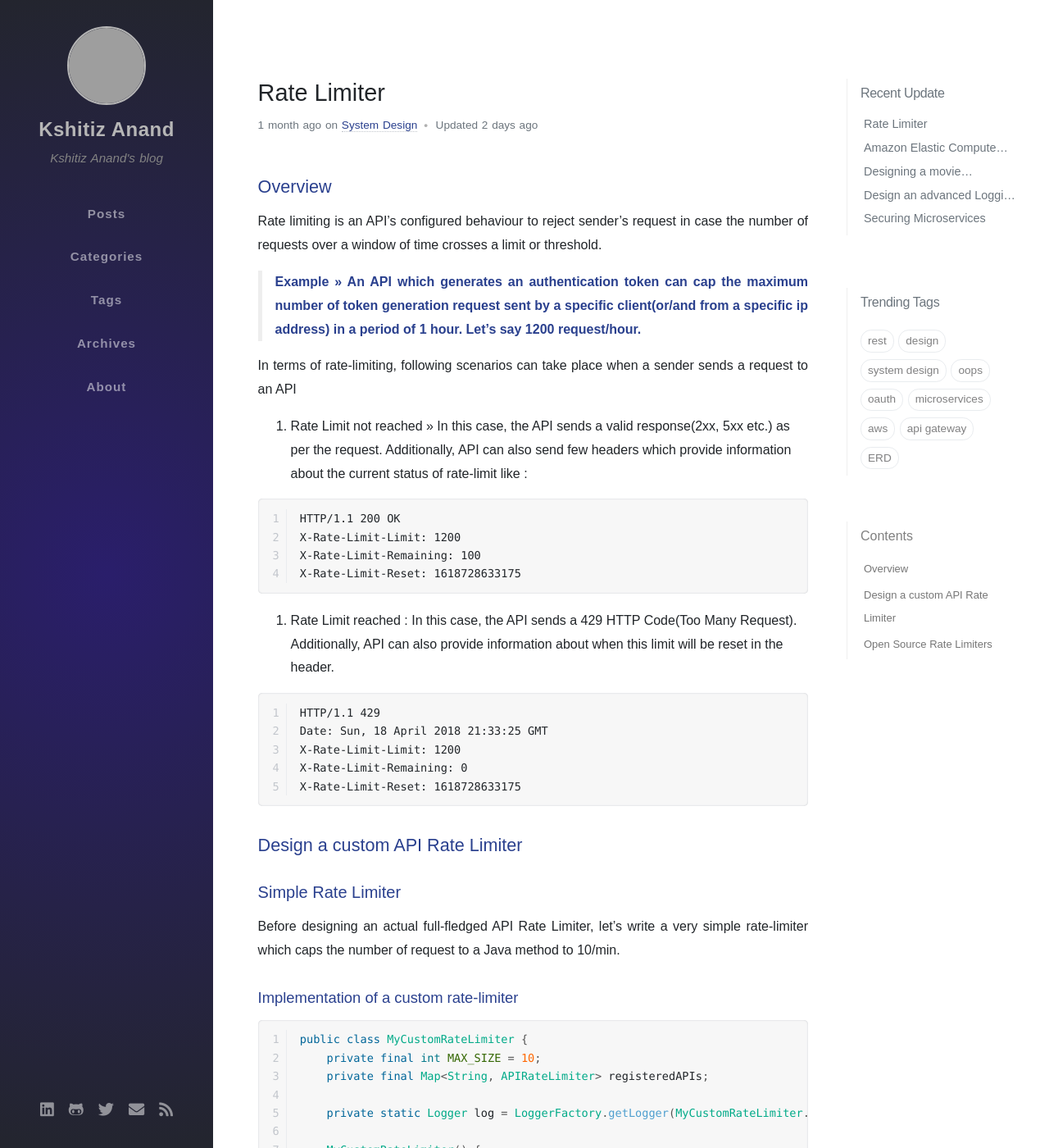
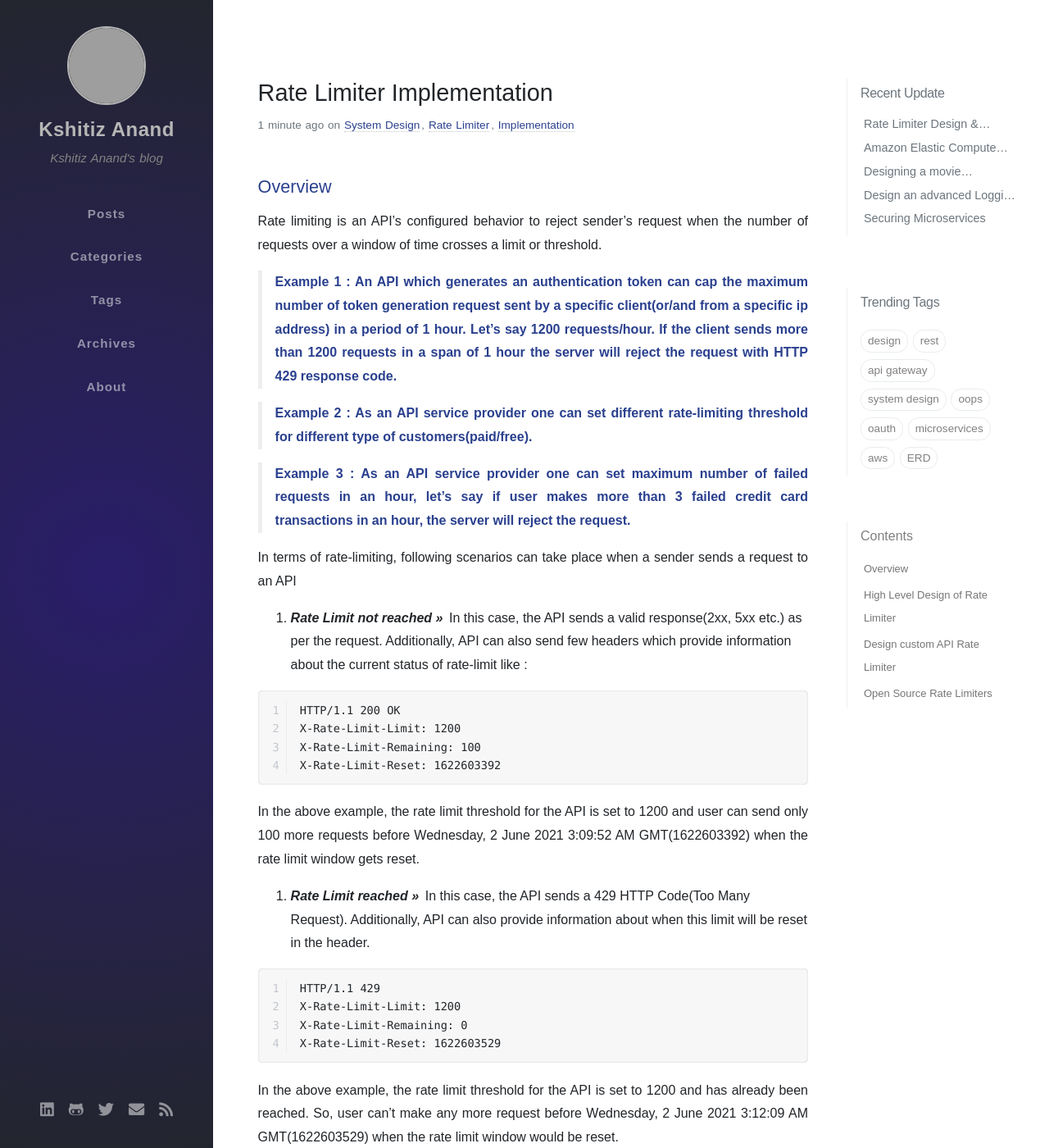
Before and after one commit to anandkshitiz/anandkshitiz.github.io, a Jekyll site: the page built from _posts/2021-05-29-ratelimiter-implementation.md, in a window 1280 px wide and 1400 px high. Shown: the whole window at 82% size. Built offline with Jekyll 4.4.1, drawn with Linux system fonts in a browser that asks for light colours; nearby versions of some CDN libraries; some web fonts are replaced; comment, search, counter and statistics services are not loaded; some of the changed text lies outside the part shown; grey boxes are pictures that could not be loaded.

Commit message:
added post

````diff
--- /dev/null
+++ b/_posts/2021-05-29-ratelimiter-design-strategy.md
@@ -0,0 +1,218 @@
+---
+title: Rate Limiter Design & Strategy
+date: 2021-05-29 08:49:30 +0530
+categories: [System Design , Rate Limiter, Design & Strategy]
+tags: [api-gateway, design]
+comments: true
+seo:
+  date_modified: 2021-05-31 20:16:51 +0530
+---
+
+## Overview
+{: .themeBlue}
+
+Rate limiting is an API's configured behavior to reject sender's request when the number of requests over a window of time crosses a limit or threshold.
+
+> **Example 1 : An API which generates an authentication token can cap the maximum number of token generation request sent by a specific client(or/and from a specific ip address) in a period of 1 hour. Let's say 1200 requests/hour. If the client sends more than 1200 requests in a span of 1 hour the server will reject the request with  HTTP 429 response code.**
+{: .themeBlue}
+
+> **Example 2 : As an API service provider one can set different rate-limiting threshold for different type of customers(paid/free).**
+{: .themeBlue}
+
+> **Example 3 : As an API service provider one can set maximum number of failed requests in an hour, let's say if user makes more than 3 failed credit card transactions in an hour, the server will reject the request.**
+{: .themeBlue}
+
+In terms of rate-limiting, following scenarios can take place when a sender sends a request to an API
+1. _**Rate Limit not reached >>**_  In this case, the API sends a valid response(2xx, 5xx etc.) as per the request. Additionally, API can also send few headers which provide information about the current status of rate-limit like :
+
+```
+HTTP/1.1 200 OK
+X-Rate-Limit-Limit: 1200
+X-Rate-Limit-Remaining: 100
+X-Rate-Limit-Reset: 1622603392
+```
+
+In the above example, the rate limit threshold for the API is set to 1200 and user can send only 100 more requests before Wednesday, 2 June 2021 3:09:52 AM GMT(1622603392) when the rate limit window gets reset.
+
+2. _**Rate Limit reached >>**_ In this case, the API sends a 429 HTTP Code(Too Many Request). Additionally, API can also provide information about when this limit will be reset in the header.
+
+```
+HTTP/1.1 429
+X-Rate-Limit-Limit: 1200
+X-Rate-Limit-Remaining: 0
+X-Rate-Limit-Reset: 1622603529
+```
+
+In the above example, the rate limit threshold for the API is set to 1200 and has already been reached. So, user can't make any more request before Wednesday, 2 June 2021 3:12:09 AM GMT(1622603529) when the rate limit window would be reset.
+
+## High Level Design of Rate Limiter
+
+
+
+## Design custom API Rate Limiter
+{: .themeBlue}
+
+### Rate Limiter for
+{: .themeBlue}
+
+Before designing an actual full-fledged API Rate Limiter, let's code for a simple rate-limiter.
+
+#### Implementation of a custom rate-limiter
+{: .themeBlue}
+
+```java
+public class MyCustomRateLimiter {
+    private final int MAX_SIZE = 100; // This caps the maximum number of APIs for which Rate Limiting can be configured by an application
+    private final Map<String, APIRateLimiter> registeredAPIs;
+
+    private static Logger log = LoggerFactory.getLogger(MyCustomRateLimiter.class);
+
+    MyCustomRateLimiter() {
+        registeredAPIs = new HashMap<>();
+    }
+
+    boolean configure(RateLimiterConfig rateLimiterConfig) {
+        // TO DO : do validation
+        if (registeredAPIs.size() < MAX_SIZE) {
+            registeredAPIs.put(rateLimiterConfig.name(), new APIRateLimiter(rateLimiterConfig));
+            return true;
+        } else {
+            return false;
+        }
+
+    }
+
+     boolean isRateLimited(String name) {
+
+        if (registeredAPIs.containsKey(name)) {
+            APIRateLimiter apiRateLimiter = registeredAPIs.get(name);
+            long currentTime = System.currentTimeMillis();
+            long timeElapsedSinceBucketStart = currentTime - apiRateLimiter.getStartTime(); // This isn't thread safe
+            log.info("Count = {}, Elapsed = {} ms", apiRateLimiter.getCount(), timeElapsedSinceBucketStart);
+            if (apiRateLimiter.getStartTime() == 0L) {
+                log.debug("Started");
+                apiRateLimiter.setStartTime(currentTime);
+                apiRateLimiter.setCount(apiRateLimiter.getCount() + 1);
+                return false;
+            } else if (timeElapsedSinceBucketStart >= apiRateLimiter.rateLimiterConfig.limitPeriodInSeconds() * 1000L) {
+                log.debug("Rate Limiting Period Time Elapsed. Resetting the count");
+                apiRateLimiter.setStartTime(currentTime);
+                apiRateLimiter.setCount(1);
+                return false;
+            } else if (timeElapsedSinceBucketStart < apiRateLimiter.rateLimiterConfig.limitPeriodInSeconds() * 1000L
+                    && apiRateLimiter.getCount() > apiRateLimiter.getRateLimiterConfig().limitForPeriod()) {
+                log.debug("Rate limit count exceeded");
+                return true;
+            } else if (timeElapsedSinceBucketStart < apiRateLimiter.rateLimiterConfig.limitPeriodInSeconds() * 1000L
+                    && apiRateLimiter.getCount() < apiRateLimiter.getRateLimiterConfig().limitForPeriod()) {
+                log.debug("Rate Limiting Period Time Elapsed.");
+                apiRateLimiter.setCount(apiRateLimiter.getCount() + 1);
+                return false;
+            } else {
+                log.debug("Current Count equals maximum count in the bucket");
+                apiRateLimiter.setCount(apiRateLimiter.getCount() + 1);
+                return false;
+            }
+        } else {
+            log.debug("rate limit not configured");
+            return false;
+        }
+    }
+}
+```
+
+#### APIRateLimiter
+{: .themeBlue}
+```java
+public class APIRateLimiter {
+    RateLimiterConfig rateLimiterConfig;
+    private long startTime = 0L;
+    private long count = 0L;
+
+    APIRateLimiter(RateLimiterConfig rateLimiterConfig) {
+        this.rateLimiterConfig = rateLimiterConfig;
+    }
+
+    public RateLimiterConfig getRateLimiterConfig() {
+        return rateLimiterConfig;
+    }
+
+    public void setRateLimiterConfig(RateLimiterConfig rateLimiterConfig) {
+        this.rateLimiterConfig = rateLimiterConfig;
+    }
+
+    public long getStartTime() {
+        return startTime;
+    }
+
+    public void setStartTime(long startTime) {
+        this.startTime = startTime;
+    }
+
+    public long getCount() {
+        return count;
+    }
+
+    public void setCount(long count) {
+        this.count = count;
+    }
+}
+
+```
+
+#### Define RateLimiter Configuration
+{: .themeBlue}
+
+This should be implemented by the sender to define the configurations
+
+```java
+public interface RateLimiterConfig {
+
+    int limitForPeriod();
+
+    int limitPeriodInSeconds();
+
+    String name();
+}
+```
+From the API perspective, define an APIRateLimiter class which will store the rate-limiter configuration of a particular API and its current state
+
+``` java
+public class APIRateLimiter {
+    RateLimiterConfig rateLimiterConfig;
+    private long startTime = 0L;
+    private long count = 0L;
+
+    APIRateLimiter(RateLimiterConfig rateLimiterConfig) {
+        this.rateLimiterConfig = rateLimiterConfig;
+    }
+
+    public RateLimiterConfig getRateLimiterConfig() {
+        return rateLimiterConfig;
+    }
+
+    public void setRateLimiterConfig(RateLimiterConfig rateLimiterConfig) {
+        this.rateLimiterConfig = rateLimiterConfig;
+    }
+
+    public long getStartTime() {
+        return startTime;
+    }
+
+    public void setStartTime(long startTime) {
+        this.startTime = startTime;
+    }
+
+    public long getCount() {
+        return count;
+    }
+
+    public void setCount(long count) {
+        this.count = count;
+    }
+}
+```
+
+## Open Source Rate Limiters
+{: .themeBlue}
+{:toc}
--- a/_posts/2021-04-16-ratelimiter.md
+++ b/_posts/2021-05-29-ratelimiter-implementation.md
@@ -1,61 +1,72 @@
 ---
-title: Rate Limiter
-date: 2021-04-16 08:49:30 +0530
-categories: [System Design]
+title: Rate Limiter Implementation
+date: 2021-06-03 04:04:30 +0530
+categories: [System Design , Rate Limiter, Implementation]
 tags: [api-gateway, design]
 comments: true
-seo:
-  date_modified: 2021-05-31 20:16:51 +0530
 ---
 
 ## Overview
 {: .themeBlue}
 
-Rate limiting is an API's configured behaviour to reject sender's request in case the number of requests over a window of time crosses a limit or threshold.
+Rate limiting is an API's configured behavior to reject sender's request when the number of requests over a window of time crosses a limit or threshold.
 
-> **Example >> An API which generates an authentication token can cap the maximum number of token generation request sent by a specific client(or/and from a specific ip address) in a period of 1 hour. Let's say 1200 request/hour.**
+> **Example 1 : An API which generates an authentication token can cap the maximum number of token generation request sent by a specific client(or/and from a specific ip address) in a period of 1 hour. Let's say 1200 requests/hour. If the client sends more than 1200 requests in a span of 1 hour the server will reject the request with  HTTP 429 response code.**
+{: .themeBlue}
+
+> **Example 2 : As an API service provider one can set different rate-limiting threshold for different type of customers(paid/free).**
+{: .themeBlue}
+
+> **Example 3 : As an API service provider one can set maximum number of failed requests in an hour, let's say if user makes more than 3 failed credit card transactions in an hour, the server will reject the request.**
 {: .themeBlue}
 
 In terms of rate-limiting, following scenarios can take place when a sender sends a request to an API
-1. Rate Limit not reached >> In this case, the API sends a valid response(2xx, 5xx etc.) as per the request. Additionally, API can also send few headers which provide information about the current status of rate-limit like :
+1. _**Rate Limit not reached >>**_  In this case, the API sends a valid response(2xx, 5xx etc.) as per the request. Additionally, API can also send few headers which provide information about the current status of rate-limit like :
 
 ```
 HTTP/1.1 200 OK
 X-Rate-Limit-Limit: 1200
 X-Rate-Limit-Remaining: 100
-X-Rate-Limit-Reset: 1618728633175
+X-Rate-Limit-Reset: 1622603392
 ```
-2. Rate Limit reached : In this case, the API sends a 429 HTTP Code(Too Many Request). Additionally, API can also provide information about when this limit will be reset in the header.
+
+In the above example, the rate limit threshold for the API is set to 1200 and user can send only 100 more requests before Wednesday, 2 June 2021 3:09:52 AM GMT(1622603392) when the rate limit window gets reset.
+
+2. _**Rate Limit reached >>**_ In this case, the API sends a 429 HTTP Code(Too Many Request). Additionally, API can also provide information about when this limit will be reset in the header.
 
 ```
 HTTP/1.1 429
-Date: Sun, 18 April 2018 21:33:25 GMT
 X-Rate-Limit-Limit: 1200
 X-Rate-Limit-Remaining: 0
-X-Rate-Limit-Reset: 1618728633175
+X-Rate-Limit-Reset: 1622603529
 ```
 
-## Design a custom API Rate Limiter
+In the above example, the rate limit threshold for the API is set to 1200 and has already been reached. So, user can't make any more request before Wednesday, 2 June 2021 3:12:09 AM GMT(1622603529) when the rate limit window would be reset.
+
+## High Level Design of Rate Limiter
+
+
+
+## Design custom API Rate Limiter
 {: .themeBlue}
 
-### Simple Rate Limiter
+### Rate Limiter for
 {: .themeBlue}
 
-Before designing an actual full-fledged API Rate Limiter, let's write a very simple rate-limiter which caps the number of request to a Java method to 10/min.
+Before designing an actual full-fledged API Rate Limiter, let's code for a simple rate-limiter.
 
 #### Implementation of a custom rate-limiter
 {: .themeBlue}
 
 ```java
 public class MyCustomRateLimiter {
-    private final int MAX_SIZE = 10;
+    private final int MAX_SIZE = 100; // This caps the maximum number of APIs for which Rate Limiting can be configured by an application
     private final Map<String, APIRateLimiter> registeredAPIs;
 
     private static Logger log = LoggerFactory.getLogger(MyCustomRateLimiter.class);
 
     MyCustomRateLimiter() {
         registeredAPIs = new HashMap<>();
-
     }
 
     boolean configure(RateLimiterConfig rateLimiterConfig) {
````
Also changed, not shown: other parts of _posts/2021-05-29-ratelimiter-implementation.md (+2 -2 lines), README.md.
